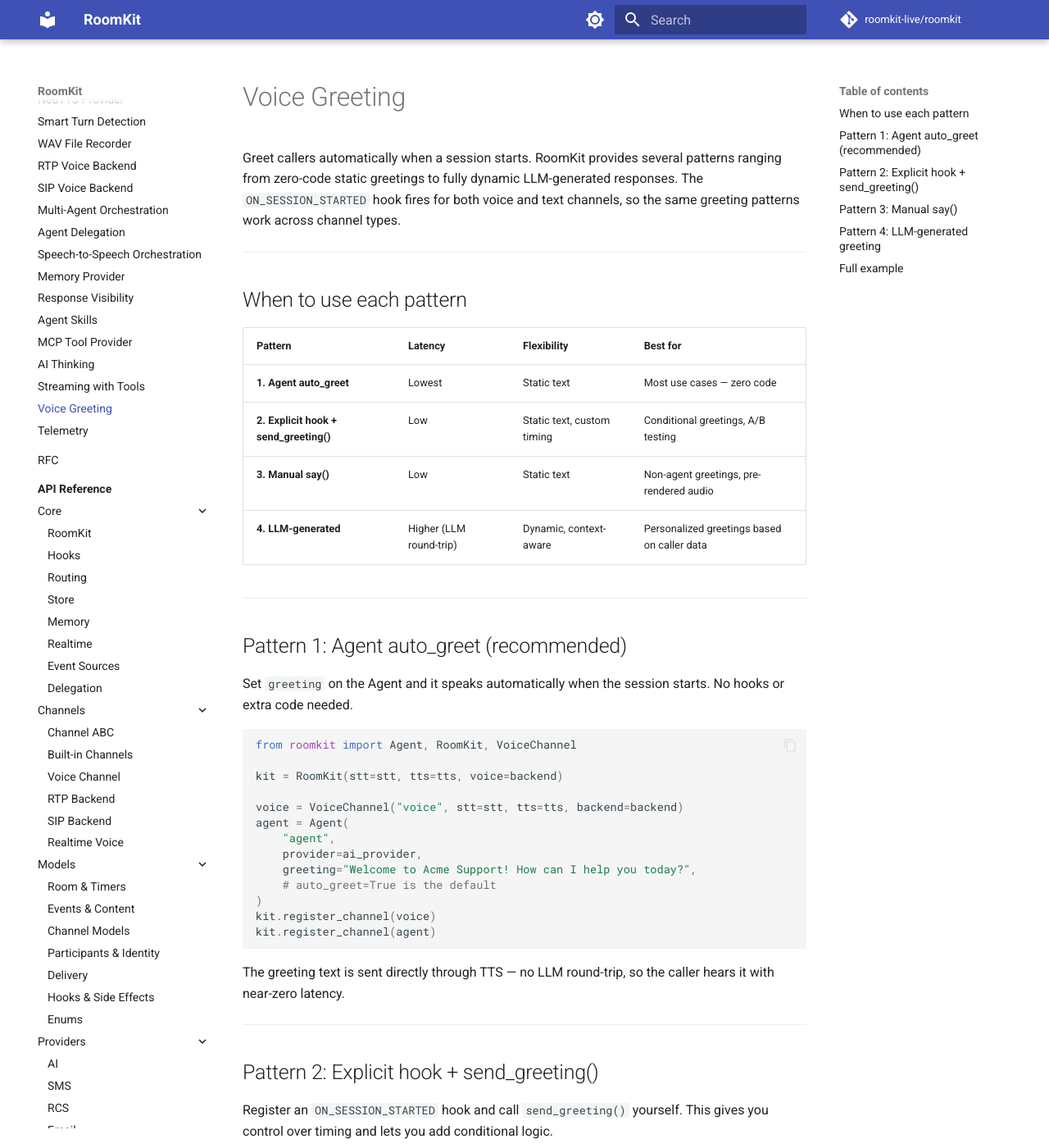
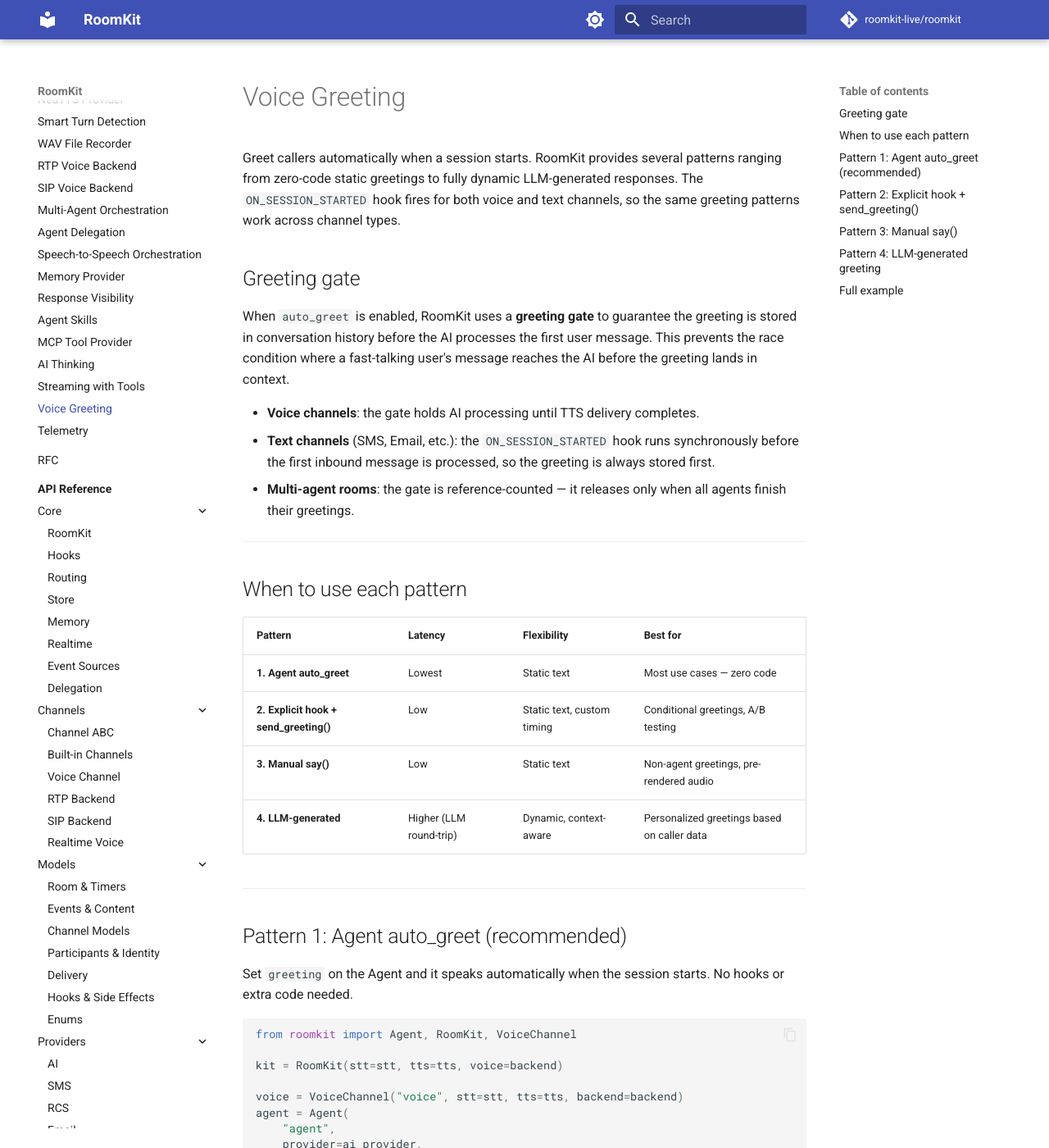
Before and after one commit to roomkit-live/roomkit-docs, an MkDocs documentation site: the page built from docs/guides/voice-greeting.md, in a window 1280 px wide and 1400 px high. Shown: the whole window at 82% size. Built offline with MkDocs 1.6.1 and Material for MkDocs 9.7.7, drawn with Linux system fonts in a browser that asks for light colours; comment, search, counter and statistics services are not loaded; some of the changed text lies outside the part shown.

Commit message:
docs: update voice greeting guide for greeting gate and session-aware dispatch
- Add greeting gate section explaining the mechanism for voice, text, and
  multi-agent rooms
- Update Pattern 1 to mention say() with BEFORE_TTS/AFTER_TTS hooks
- Update Pattern 2 to pass session/channel_type to send_greeting()

Co-Authored-By: Claude Opus 4.6 <noreply@anthropic.com>

````diff
--- a/docs/guides/voice-greeting.md
+++ b/docs/guides/voice-greeting.md
@@ -1,6 +1,14 @@
 # Voice Greeting
 
 Greet callers automatically when a session starts. RoomKit provides several patterns ranging from zero-code static greetings to fully dynamic LLM-generated responses. The `ON_SESSION_STARTED` hook fires for both voice and text channels, so the same greeting patterns work across channel types.
+
+## Greeting gate
+
+When `auto_greet` is enabled, RoomKit uses a **greeting gate** to guarantee the greeting is stored in conversation history before the AI processes the first user message. This prevents the race condition where a fast-talking user's message reaches the AI before the greeting lands in context.
+
+- **Voice channels**: the gate holds AI processing until TTS delivery completes.
+- **Text channels** (SMS, Email, etc.): the `ON_SESSION_STARTED` hook runs synchronously before the first inbound message is processed, so the greeting is always stored first.
+- **Multi-agent rooms**: the gate is reference-counted — it releases only when all agents finish their greetings.
 
 ---
 
@@ -35,7 +43,7 @@ kit.register_channel(voice)
 kit.register_channel(agent)
 ```
 
-The greeting text is sent directly through TTS — no LLM round-trip, so the caller hears it with near-zero latency.
+The greeting text is sent via `say()` (voice) or broadcast (text) — no LLM round-trip, so the caller hears it with near-zero latency. The voice path runs through `BEFORE_TTS` / `AFTER_TTS` hooks, so you can intercept or modify the greeting.
 
 ---
 
@@ -63,8 +71,14 @@ await kit.attach_channel(room.id, "agent")
 @kit.hook(HookTrigger.ON_SESSION_STARTED, HookExecution.ASYNC)
 async def on_ready(event: SessionStartedEvent, context: object) -> None:
     # Add any conditional logic here
-    await kit.send_greeting(room.id)
+    await kit.send_greeting(
+        room.id,
+        session=event.session,
+        channel_type=event.channel_type,
+    )
 ```
+
+Passing `session` and `channel_type` lets `send_greeting()` dispatch correctly — voice sessions get TTS via `say()`, text sessions get a broadcast. Without these parameters, the greeting falls back to the text broadcast path.
 
 !!! tip
     Use this pattern when you need to check caller metadata, time of day, or other conditions before deciding which greeting to send.
````
